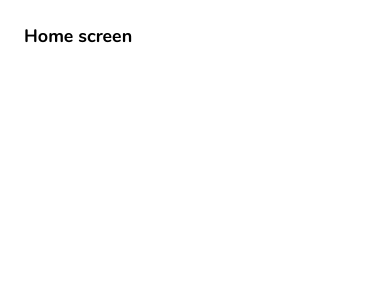
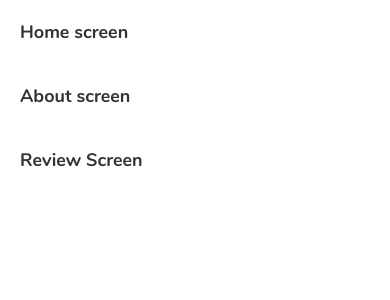
Before and after one commit to Sahil1109/nativeapp, a React Native app: screen / in a window 390 px wide. Shown: the top 300 px of the page. Built offline with nearby package versions, Linux system fonts and the light colour scheme.

Commit message:
After global styles

```diff
--- a/App.js
+++ b/App.js
@@ -4,20 +4,24 @@
 import Home from './screens/home';
 import About from './screens/about';
 import ReviewDetails from './screens/reviewDetails';
+import { View } from 'react-native';
 
 const getFonts =()=> Font.loadAsync({
     'nunito-regular' : require('./assets/fonts/Nunito-Regular.ttf'),
     'nunito-bold': require('./assets/fonts/Nunito-Bold.ttf')
   })
 
-
-
 export default function App() {
   const [fontsLoaded, setFontsLoaded]=useState(false);
 
   if(fontsLoaded){
     return(
-      <Home />
+      <View>
+        <Home />
+        <About/>
+        <ReviewDetails></ReviewDetails>
+      </View>
+
    );
   }
   else{
--- a/screens/about.js
+++ b/screens/about.js
@@ -1,16 +1,10 @@
 import React from 'react';
 import { StyleSheet, View, Text} from 'react-native';
-
+import {globalStyles} from '../styles/global'
 export default function About() {
   return(
-    <View style={style.container}>
-      <Text>About screen</Text>
+    <View style={globalStyles.container}>
+      <Text style={globalStyles.titleText}>About screen</Text>
     </View>
   )
 }
-
-const styles = StyleSheet.create({
-  container: {
-      padding: 24
-  },
-});
--- a/screens/home.js
+++ b/screens/home.js
@@ -1,20 +1,10 @@
 import React from 'react';
 import { StyleSheet, View, Text} from 'react-native';
-
+import {globalStyles} from '../styles/global'
 export default function Home() {
   return(
-    <View style={styles.container}>
-      <Text style={styles.titleText}>Home screen</Text>
+    <View style={globalStyles.container}>
+      <Text style={globalStyles.titleText}>Home screen</Text>
     </View>
   )
 }
-
-const styles = StyleSheet.create({
-  container: {
-      padding: 24,
-  },
-  titleText:{
-      fontFamily:'nunito-bold',
-      fontSize: 18
-  }
-});
--- a/screens/reviewDetails.js
+++ b/screens/reviewDetails.js
@@ -1,16 +1,11 @@
 import React from 'react';
 import { StyleSheet, View, Text} from 'react-native';
+import { globalStyles } from '../styles/global';
 
 export default function ReviewDetails() {
   return(
-    <View style={style.container}>
-      <Text>Review Screen</Text>
+    <View style={globalStyles.container}>
+      <Text style={globalStyles.titleText}>Review Screen</Text>
     </View>
   )
 }
-
-const styles = StyleSheet.create({
-  container: {
-      padding: 24
-  },
-});
--- /dev/null
+++ b/styles/global.js
@@ -0,0 +1,17 @@
+import {StyleSheet} from 'react-native'
+
+export const globalStyles = StyleSheet.create({
+    container: {
+        padding: 20,
+        flex: 1
+    },
+    titleText:{
+        fontFamily:'nunito-bold',
+        fontSize: 18,
+        color: '#333'
+    },
+    paragraph:{
+        marginVertical: 8,
+        lineHeight: 20
+    }
+  });
```
